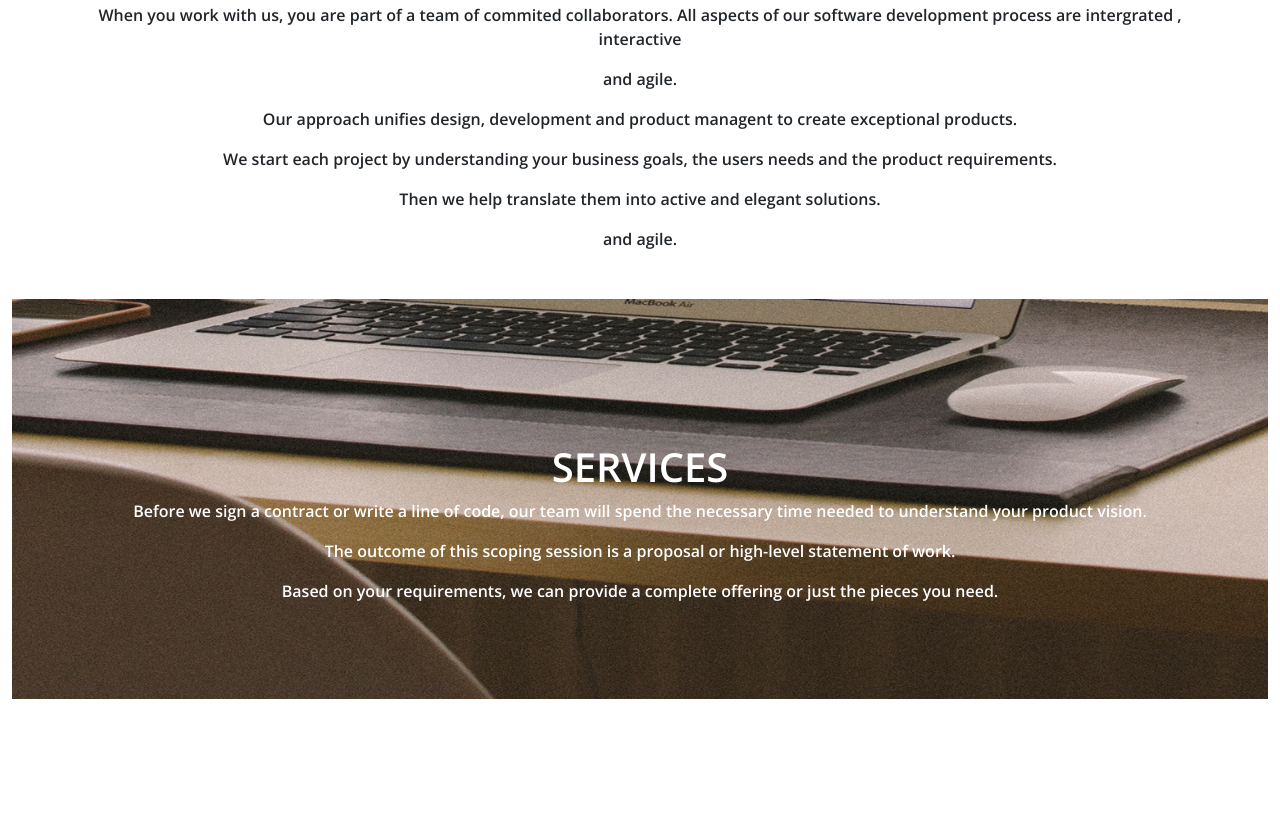
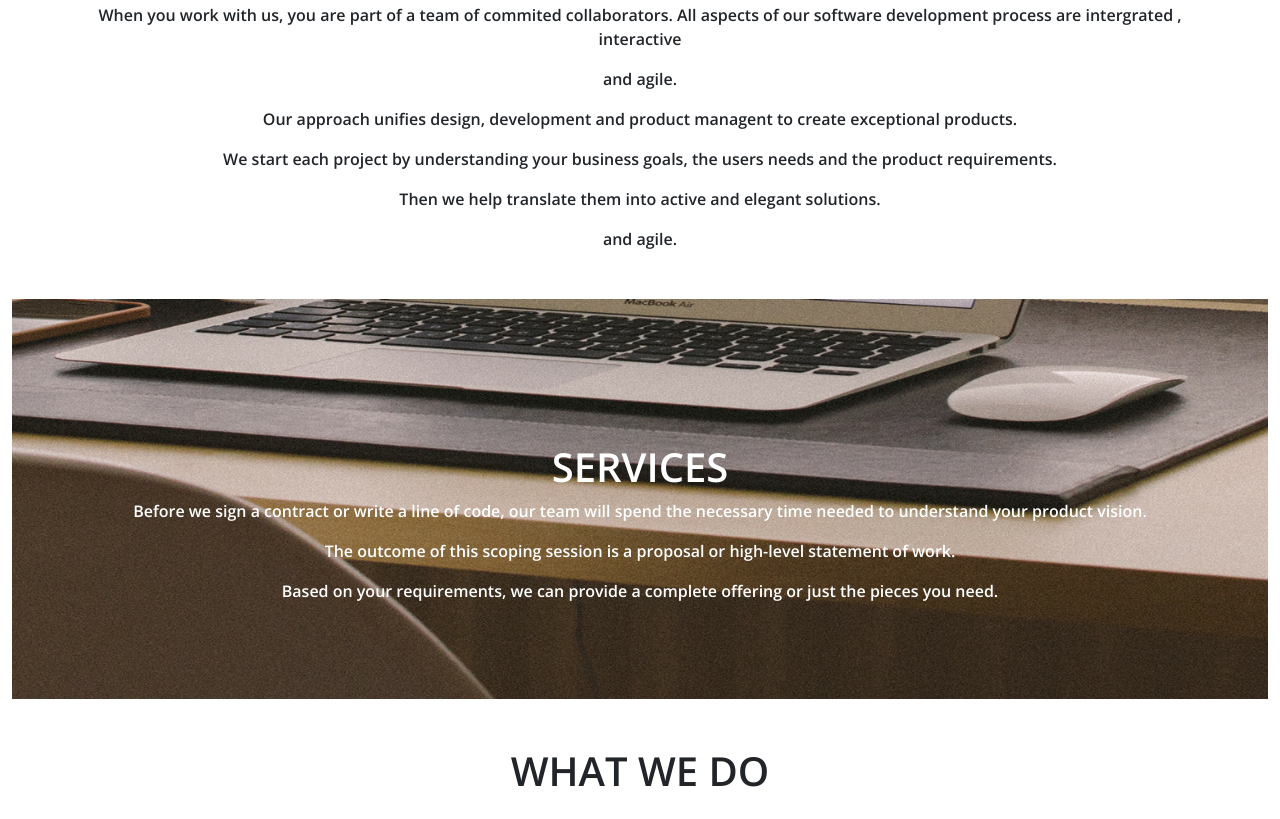
Before and after one commit to priscahlimo/Delani-Studio, a plain HTML site: page index.html in a window 1280 px wide. Shown: the part 901-1720 px from the top of the page. Before the commit the page ends 1600 px from the top, so only its background shows below. Drawn offline with nearby package versions, Linux system fonts and the light colour scheme.

Commit message:
add what we do section

```diff
--- a/index.html
+++ b/index.html
@@ -43,10 +43,10 @@
                 <p class="mb-5">Based on your requirements, we can provide a complete offering or just the pieces you need.</p>
             </div>
         </div>
-       <!--   <div class="container mt-5 mb-5 text-center">
+         <div class="container mt-5 mb-5 text-center">
             <div class="row">
                 <h1 class="pb-3">WHAT WE DO</h1>
-                <div class="col-md-4">
+               <!--  <div class="col-md-4">
                     <div class="design-img">
                         <img src="./images/design_icon.png" alt="">
                         <h4>DESIGN</h4>
```
